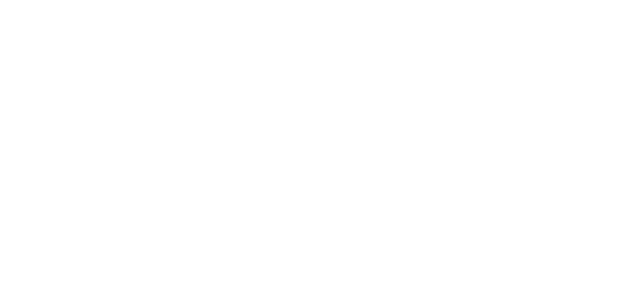
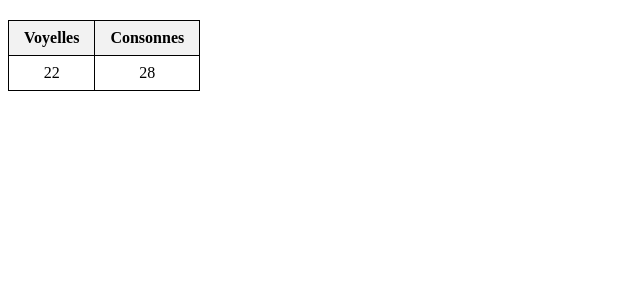
Before and after one commit to ArnaudMLaPlateforme/runtrack2, a PHP site: page / in a window 1280 px wide. Before the commit the part shown is empty. Shown: the top 300 px of the page, without its empty margins (0-640 px from the left). Run offline with PHP 8.4, Linux system fonts and the light colour scheme.

Commit message:
update jour03/job05

```diff
--- a/jour03/job05/index.php
+++ b/jour03/job05/index.php
@@ -8,3 +8,87 @@ Créez un algorithme qui parcourt, compte et stocke le nombre d'occurrences de c
 et de voyelles de $str.
 Affichez ces résultats dans un tableau <table> html qui a comme <thead> “Voyelles” et
 “Consonnes”.. -->
+
+<?php
+
+$str = "On n’est pas le meilleur quand on le croit mais quand on le sait";
+$voyelles = ['a', 'e', 'i', 'o', 'u', 'y', 'A', 'E', 'I', 'O', 'U', 'Y'];
+
+// On initialise un tableau associatif pour compter le nombre de voyelles et de consonnes
+$dic = [
+    "consonnes" => 0,
+    "voyelles" => 0
+];
+
+// Parcours de la chaîne de caractère $str
+for ($i = 0; isset($str[$i]); $i++) {
+    $caractere = $str[$i];
+    $estVoyelle = false;
+
+    // Vérifier si le caractère est une voyelle
+    for ($j = 0; isset($voyelles[$j]); $j++) {
+        if ($caractere == $voyelles[$j]) {
+            $estVoyelle = true;
+        }
+    }
+
+    // Vérifier si c'est une lettre (A-Z ou a-z)
+    if (
+        ($caractere >= 'A' && $caractere <= 'Z') || ($caractere >= 'a' && $caractere <= 'z')
+    ) {
+        // Si c'est une voyelle
+        if ($estVoyelle) {
+            // On incrémente voyelles de 1
+            $dic["voyelles"]++;
+        } else {
+            // Sinon on incrémente consonnes de 1
+            $dic["consonnes"]++;
+        }
+    }
+}
+
+?>
+
+<!DOCTYPE html>
+<html lang="fr">
+
+<head>
+    <meta charset="UTF-8" />
+    <title>Compteur</title>
+    <style>
+        table {
+            border-collapse: collapse;
+            margin-top: 20px;
+        }
+
+        th,
+        td {
+            border: 1px solid black;
+            padding: 8px 15px;
+            text-align: center;
+        }
+
+        thead {
+            background-color: #f2f2f2;
+        }
+    </style>
+</head>
+
+<body>
+    <table>
+        <thead>
+            <tr>
+                <th>Voyelles</th>
+                <th>Consonnes</th>
+            </tr>
+        </thead>
+        <tbody>
+            <tr>
+                <td><?= $dic["voyelles"] ?></td>
+                <td><?= $dic["consonnes"] ?></td>
+            </tr>
+        </tbody>
+    </table>
+</body>
+
+</html>
```
